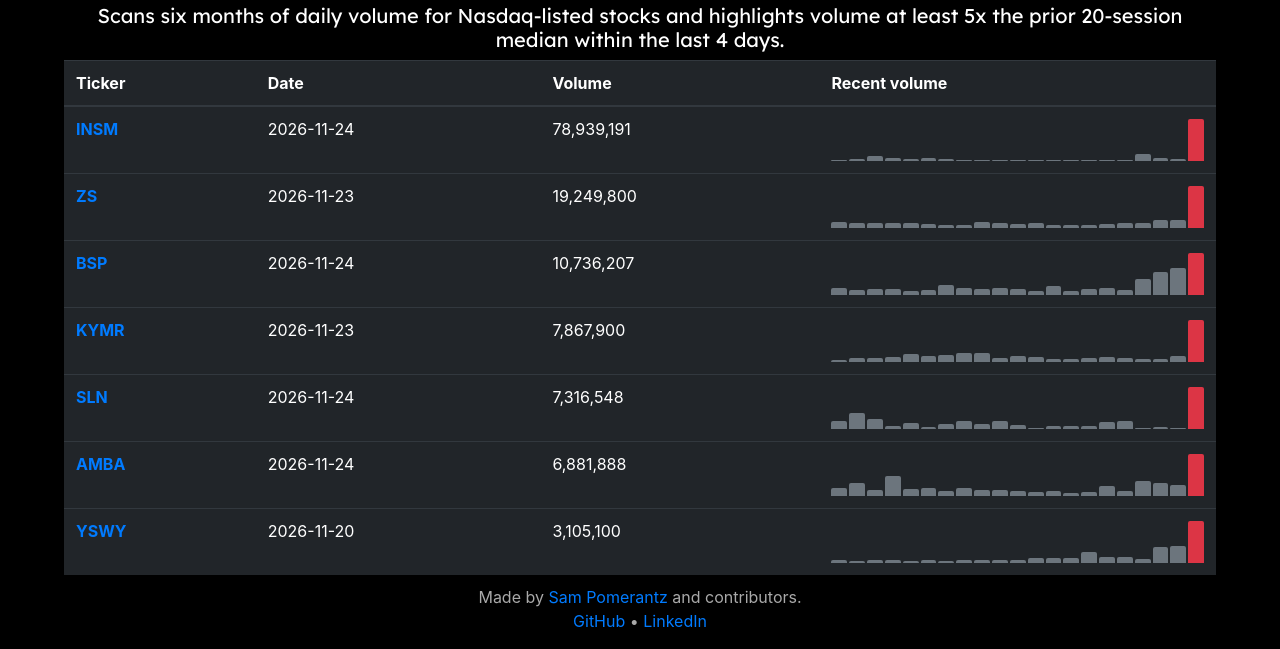
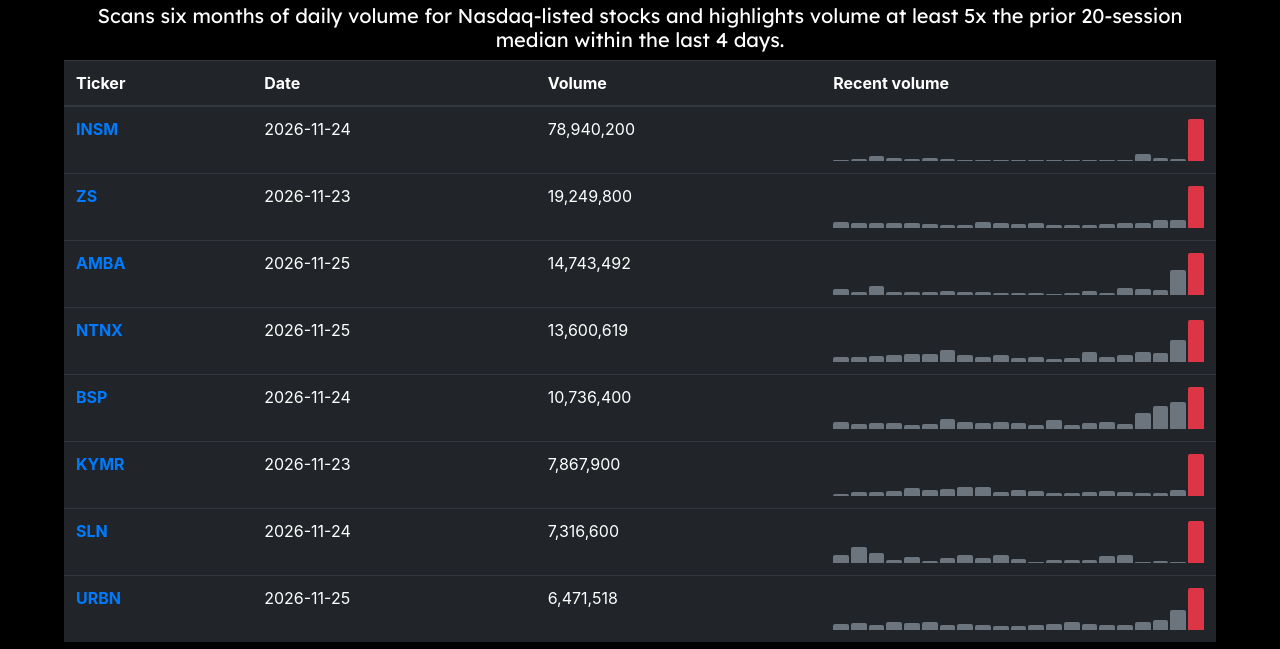
Before and after one commit to SamPom100/UnusualVolumeDetector, a plain HTML site: page index.html in a window 1280 px wide. Shown: the part 110-759 px from the top of the page. Drawn offline with nearby package versions, Linux system fonts and the light colour scheme.

Commit message:
chore: update daily stocks [skip ci]

```diff
--- a/index.html
+++ b/index.html
@@ -76,7 +76,7 @@
               >
             </th>
             <td>2026-11-24</td>
-            <td>78,939,191</td>
+            <td>78,940,200</td>
             <td>
               <div class="volume-chart" aria-label="Recent volume history">
 
@@ -141,7 +141,7 @@
                   style="height: 6%;" title="2026-11-23: 4,624,500"></span>
 
                 <span class="volume-bar spike"
-                  style="height: 100%;" title="2026-11-24: 78,939,191"></span>
+                  style="height: 100%;" title="2026-11-24: 78,940,200"></span>
 
               </div>
             </td>
@@ -231,6 +231,168 @@
           <tr>
             <th scope="row">
               <a
+                href="https://www.google.com/finance/quote/AMBA:NASDAQ?window=1Y"
+                target="_blank"
+                rel="noopener noreferrer"
+                >AMBA</a
+              >
+            </th>
+            <td>2026-11-25</td>
+            <td>14,743,492</td>
+            <td>
+              <div class="volume-chart" aria-label="Recent volume history">
+
+                <span class="volume-bar"
+                  style="height: 15%;" title="2026-10-28: 2,274,900"></span>
+
+                <span class="volume-bar"
+                  style="height: 7%;" title="2026-10-29: 1,022,400"></span>
+
+                <span class="volume-bar"
+                  style="height: 22%;" title="2026-10-30: 3,274,100"></span>
+
+                <span class="volume-bar"
+                  style="height: 8%;" title="2026-11-02: 1,203,600"></span>
+
+                <span class="volume-bar"
+                  style="height: 9%;" title="2026-11-03: 1,398,000"></span>
+
+                <span class="volume-bar"
+                  style="height: 7%;" title="2026-11-04: 971,600"></span>
+
+                <span class="volume-bar"
+                  style="height: 10%;" title="2026-11-05: 1,427,800"></span>
+
+                <span class="volume-bar"
+                  style="height: 7%;" title="2026-11-06: 1,094,600"></span>
+
+                <span class="volume-bar"
+                  style="height: 8%;" title="2026-11-09: 1,126,100"></span>
+
+                <span class="volume-bar"
+                  style="height: 6%;" title="2026-11-10: 910,900"></span>
+
+                <span class="volume-bar"
+                  style="height: 5%;" title="2026-11-11: 727,900"></span>
+
+                <span class="volume-bar"
+                  style="height: 5%;" title="2026-11-12: 792,800"></span>
+
+                <span class="volume-bar"
+                  style="height: 4%;" title="2026-11-13: 640,200"></span>
+
+                <span class="volume-bar"
+                  style="height: 5%;" title="2026-11-16: 756,700"></span>
+
+                <span class="volume-bar"
+                  style="height: 11%;" title="2026-11-17: 1,640,100"></span>
+
+                <span class="volume-bar"
+                  style="height: 5%;" title="2026-11-18: 800,600"></span>
+
+                <span class="volume-bar"
+                  style="height: 17%;" title="2026-11-19: 2,525,200"></span>
+
+                <span class="volume-bar"
+                  style="height: 15%;" title="2026-11-20: 2,189,300"></span>
+
+                <span class="volume-bar"
+                  style="height: 13%;" title="2026-11-23: 1,961,100"></span>
+
+                <span class="volume-bar"
+                  style="height: 60%;" title="2026-11-24: 8,836,600"></span>
+
+                <span class="volume-bar spike"
+                  style="height: 100%;" title="2026-11-25: 14,743,492"></span>
+
+              </div>
+            </td>
+          </tr>
+
+          <tr>
+            <th scope="row">
+              <a
+                href="https://www.google.com/finance/quote/NTNX:NASDAQ?window=1Y"
+                target="_blank"
+                rel="noopener noreferrer"
+                >NTNX</a
+              >
+            </th>
+            <td>2026-11-25</td>
+            <td>13,600,619</td>
+            <td>
+              <div class="volume-chart" aria-label="Recent volume history">
+
+                <span class="volume-bar"
+                  style="height: 12%;" title="2026-10-28: 1,665,200"></span>
+
+                <span class="volume-bar"
+                  style="height: 12%;" title="2026-10-29: 1,695,900"></span>
+
+                <span class="volume-bar"
+                  style="height: 16%;" title="2026-10-30: 2,116,000"></span>
+
+                <span class="volume-bar"
+                  style="height: 18%;" title="2026-11-02: 2,438,200"></span>
+
+                <span class="volume-bar"
+                  style="height: 20%;" title="2026-11-03: 2,755,400"></span>
+
+                <span class="volume-bar"
+                  style="height: 19%;" title="2026-11-04: 2,540,200"></span>
+
+                <span class="volume-bar"
+                  style="height: 29%;" title="2026-11-05: 3,967,200"></span>
+
+                <span class="volume-bar"
+                  style="height: 18%;" title="2026-11-06: 2,438,700"></span>
+
+                <span class="volume-bar"
+                  style="height: 14%;" title="2026-11-09: 1,929,500"></span>
+
+                <span class="volume-bar"
+                  style="height: 17%;" title="2026-11-10: 2,375,700"></span>
+
+                <span class="volume-bar"
+                  style="height: 11%;" title="2026-11-11: 1,509,100"></span>
+
+                <span class="volume-bar"
+                  style="height: 12%;" title="2026-11-12: 1,616,800"></span>
+
+                <span class="volume-bar"
+                  style="height: 9%;" title="2026-11-13: 1,242,700"></span>
+
+                <span class="volume-bar"
+                  style="height: 10%;" title="2026-11-16: 1,341,400"></span>
+
+                <span class="volume-bar"
+                  style="height: 24%;" title="2026-11-17: 3,234,700"></span>
+
+                <span class="volume-bar"
+                  style="height: 12%;" title="2026-11-18: 1,629,600"></span>
+
+                <span class="volume-bar"
+                  style="height: 17%;" title="2026-11-19: 2,323,400"></span>
+
+                <span class="volume-bar"
+                  style="height: 24%;" title="2026-11-20: 3,322,000"></span>
+
+                <span class="volume-bar"
+                  style="height: 22%;" title="2026-11-23: 3,041,100"></span>
+
+                <span class="volume-bar"
+                  style="height: 53%;" title="2026-11-24: 7,232,200"></span>
+
+                <span class="volume-bar spike"
+                  style="height: 100%;" title="2026-11-25: 13,600,619"></span>
+
+              </div>
+            </td>
+          </tr>
+
+          <tr>
+            <th scope="row">
+              <a
                 href="https://www.google.com/finance/quote/BSP:NASDAQ?window=1Y"
                 target="_blank"
                 rel="noopener noreferrer"
@@ -238,7 +400,7 @@
               >
             </th>
             <td>2026-11-24</td>
-            <td>10,736,207</td>
+            <td>10,736,400</td>
             <td>
               <div class="volume-chart" aria-label="Recent volume history">
 
@@ -303,7 +465,7 @@
                   style="height: 65%;" title="2026-11-23: 7,022,900"></span>
 
                 <span class="volume-bar spike"
-                  style="height: 100%;" title="2026-11-24: 10,736,207"></span>
+                  style="height: 100%;" title="2026-11-24: 10,736,400"></span>
 
               </div>
             </td>
@@ -400,7 +562,7 @@
               >
             </th>
             <td>2026-11-24</td>
-            <td>7,316,548</td>
+            <td>7,316,600</td>
             <td>
               <div class="volume-chart" aria-label="Recent volume history">
 
@@ -465,7 +627,7 @@
                   style="height: 4%;" title="2026-11-23: 194,700"></span>
 
                 <span class="volume-bar spike"
-                  style="height: 100%;" title="2026-11-24: 7,316,548"></span>
+                  style="height: 100%;" title="2026-11-24: 7,316,600"></span>
 
               </div>
             </td>
@@ -474,160 +636,79 @@
           <tr>
             <th scope="row">
               <a
-                href="https://www.google.com/finance/quote/AMBA:NASDAQ?window=1Y"
+                href="https://www.google.com/finance/quote/URBN:NASDAQ?window=1Y"
                 target="_blank"
                 rel="noopener noreferrer"
-                >AMBA</a
+                >URBN</a
               >
             </th>
-            <td>2026-11-24</td>
-            <td>6,881,888</td>
+            <td>2026-11-25</td>
+            <td>6,471,518</td>
             <td>
               <div class="volume-chart" aria-label="Recent volume history">
 
                 <span class="volume-bar"
-                  style="height: 21%;" title="2026-10-27: 1,420,600"></span>
+                  style="height: 16%;" title="2026-10-28: 1,023,900"></span>
 
                 <span class="volume-bar"
-                  style="height: 33%;" title="2026-10-28: 2,274,900"></span>
+                  style="height: 18%;" title="2026-10-29: 1,153,000"></span>
 
                 <span class="volume-bar"
-                  style="height: 15%;" title="2026-10-29: 1,022,400"></span>
+                  style="height: 13%;" title="2026-10-30: 809,700"></span>
 
                 <span class="volume-bar"
-                  style="height: 48%;" title="2026-10-30: 3,274,100"></span>
+                  style="height: 19%;" title="2026-11-02: 1,251,500"></span>
 
                 <span class="volume-bar"
-                  style="height: 17%;" title="2026-11-02: 1,203,600"></span>
+                  style="height: 18%;" title="2026-11-03: 1,162,400"></span>
 
                 <span class="volume-bar"
-                  style="height: 20%;" title="2026-11-03: 1,398,000"></span>
+                  style="height: 19%;" title="2026-11-04: 1,205,700"></span>
 
                 <span class="volume-bar"
-                  style="height: 14%;" title="2026-11-04: 971,600"></span>
+                  style="height: 14%;" title="2026-11-05: 873,700"></span>
 
                 <span class="volume-bar"
-                  style="height: 21%;" title="2026-11-05: 1,427,800"></span>
+                  style="height: 16%;" title="2026-11-06: 1,007,700"></span>
 
                 <span class="volume-bar"
-                  style="height: 16%;" title="2026-11-06: 1,094,600"></span>
+                  style="height: 13%;" title="2026-11-09: 815,100"></span>
 
                 <span class="volume-bar"
-                  style="height: 16%;" title="2026-11-09: 1,126,100"></span>
+                  style="height: 11%;" title="2026-11-10: 710,200"></span>
 
                 <span class="volume-bar"
-                  style="height: 13%;" title="2026-11-10: 910,900"></span>
+                  style="height: 10%;" title="2026-11-11: 630,500"></span>
 
                 <span class="volume-bar"
-                  style="height: 11%;" title="2026-11-11: 727,900"></span>
+                  style="height: 13%;" title="2026-11-12: 862,600"></span>
 
                 <span class="volume-bar"
-                  style="height: 12%;" title="2026-11-12: 792,800"></span>
+                  style="height: 15%;" title="2026-11-13: 969,900"></span>
 
                 <span class="volume-bar"
-                  style="height: 9%;" title="2026-11-13: 640,200"></span>
+                  style="height: 19%;" title="2026-11-16: 1,260,700"></span>
 
                 <span class="volume-bar"
-                  style="height: 11%;" title="2026-11-16: 756,700"></span>
+                  style="height: 16%;" title="2026-11-17: 1,014,400"></span>
 
                 <span class="volume-bar"
-                  style="height: 24%;" title="2026-11-17: 1,640,100"></span>
+                  style="height: 14%;" title="2026-11-18: 933,500"></span>
 
                 <span class="volume-bar"
-                  style="height: 12%;" title="2026-11-18: 800,600"></span>
+                  style="height: 14%;" title="2026-11-19: 899,200"></span>
 
                 <span class="volume-bar"
-                  style="height: 37%;" title="2026-11-19: 2,525,200"></span>
+                  style="height: 20%;" title="2026-11-20: 1,274,500"></span>
 
                 <span class="volume-bar"
-                  style="height: 32%;" title="2026-11-20: 2,189,300"></span>
+                  style="height: 24%;" title="2026-11-23: 1,582,700"></span>
 
                 <span class="volume-bar"
-                  style="height: 28%;" title="2026-11-23: 1,961,100"></span>
+                  style="height: 49%;" title="2026-11-24: 3,175,400"></span>
 
                 <span class="volume-bar spike"
-                  style="height: 100%;" title="2026-11-24: 6,881,888"></span>
-
-              </div>
-            </td>
-          </tr>
-
-          <tr>
-            <th scope="row">
-              <a
-                href="https://www.google.com/finance/quote/YSWY:NASDAQ?window=1Y"
-                target="_blank"
-                rel="noopener noreferrer"
-                >YSWY</a
-              >
-            </th>
-            <td>2026-11-20</td>
-            <td>3,105,100</td>
-            <td>
-              <div class="volume-chart" aria-label="Recent volume history">
-
-                <span class="volume-bar"
-                  style="height: 7%;" title="2026-10-23: 209,300"></span>
-
-                <span class="volume-bar"
-                  style="height: 6%;" title="2026-10-26: 195,100"></span>
-
-                <span class="volume-bar"
-                  style="height: 7%;" title="2026-10-27: 226,700"></span>
-
-                <span class="volume-bar"
-                  style="height: 9%;" title="2026-10-28: 277,200"></span>
-
-                <span class="volume-bar"
-                  style="height: 6%;" title="2026-10-29: 176,600"></span>
-
-                <span class="volume-bar"
-                  style="height: 8%;" title="2026-10-30: 250,100"></span>
-
-                <span class="volume-bar"
-                  style="height: 6%;" title="2026-11-02: 199,400"></span>
-
-                <span class="volume-bar"
-                  style="height: 8%;" title="2026-11-03: 259,400"></span>
-
-                <span class="volume-bar"
-                  style="height: 7%;" title="2026-11-04: 210,900"></span>
-
-                <span class="volume-bar"
-                  style="height: 8%;" title="2026-11-05: 236,700"></span>
-
-                <span class="volume-bar"
-                  style="height: 7%;" title="2026-11-06: 204,500"></span>
-
-                <span class="volume-bar"
-                  style="height: 12%;" title="2026-11-09: 378,800"></span>
-
-                <span class="volume-bar"
-                  style="height: 12%;" title="2026-11-10: 357,700"></span>
-
-                <span class="volume-bar"
-                  style="height: 14%;" title="2026-11-11: 424,300"></span>
-
-                <span class="volume-bar"
-                  style="height: 27%;" title="2026-11-12: 846,200"></span>
-
-                <span class="volume-bar"
-                  style="height: 16%;" title="2026-11-13: 505,100"></span>
-
-                <span class="volume-bar"
-                  style="height: 15%;" title="2026-11-16: 475,000"></span>
-
-                <span class="volume-bar"
-                  style="height: 10%;" title="2026-11-17: 320,900"></span>
-
-                <span class="volume-bar"
-                  style="height: 38%;" title="2026-11-18: 1,191,300"></span>
-
-                <span class="volume-bar"
-                  style="height: 42%;" title="2026-11-19: 1,300,400"></span>
-
-                <span class="volume-bar spike"
-                  style="height: 100%;" title="2026-11-20: 3,105,100"></span>
+                  style="height: 100%;" title="2026-11-25: 6,471,518"></span>
 
               </div>
             </td>
```
